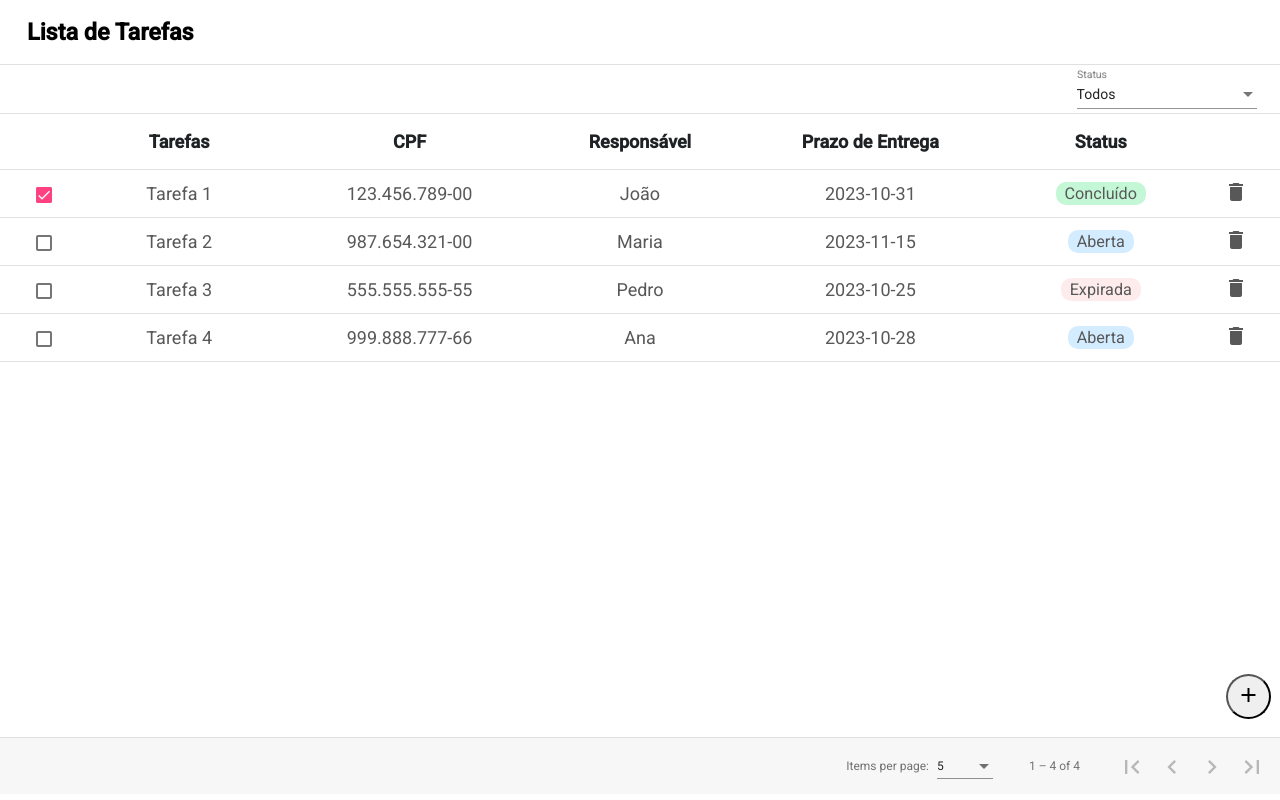
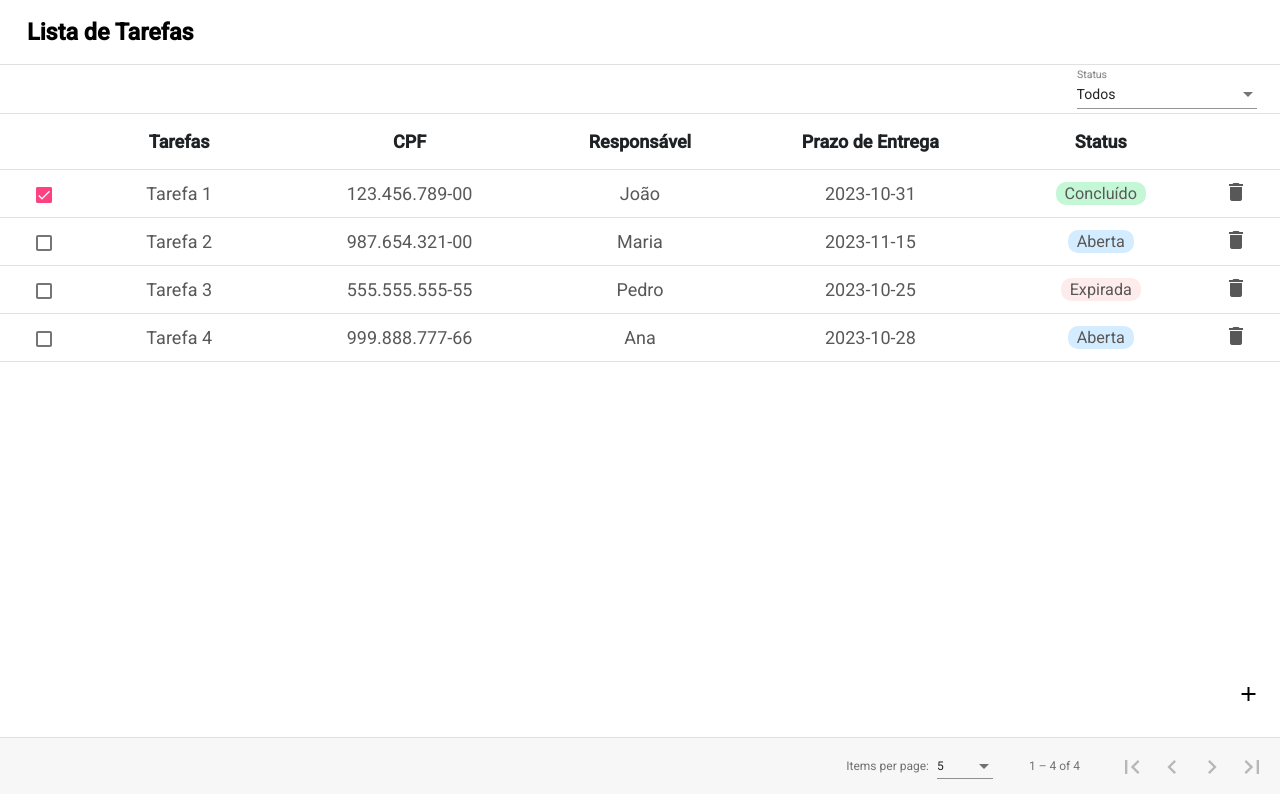
Before and after one commit to rhpessoa/FADESP, an Angular app: page /tarefas in a window 1280 px wide. Built offline with nearby package versions, Linux system fonts and the light colour scheme.

Commit message:
Remoção de estilos da tag button.

```diff
--- a/src/styles.css
+++ b/src/styles.css
@@ -7,3 +7,12 @@ body, html {
   margin: 0;
   padding: 0;
 }
+
+button {
+  border: none;
+  outline: none;
+  background: none;
+  padding: 0;
+  font: inherit;
+  cursor: pointer;
+}
```
